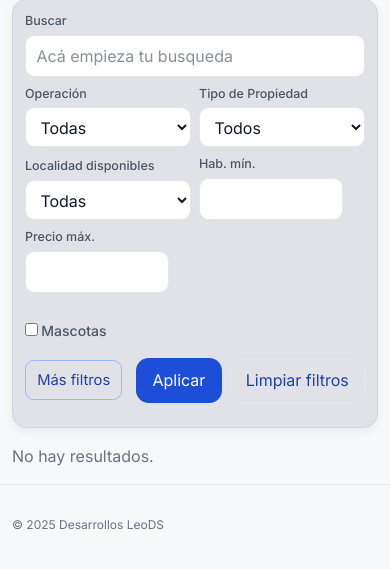
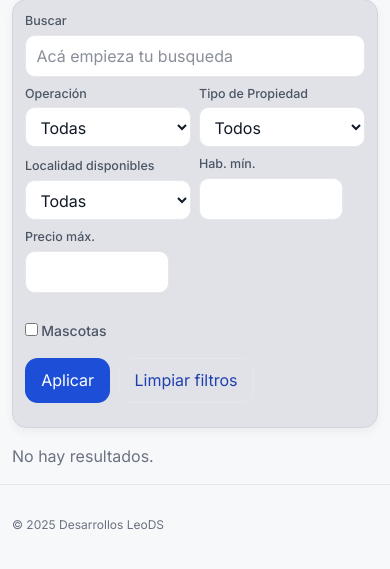
Before and after one commit to LeoDaSilva31/proyecto_django_inmobiliaria, a Django app: page /buscar/ in a window 390 px wide. Shown: the part 146-715 px from the top of the page. Run offline with Django 5.2, Linux system fonts and the light colour scheme; data that the repository does not hold is empty; some libraries are stand-ins or nearby versions.

Commit message:
saque la opcion mas filtros en mobile

```diff
--- a/django_inmobiliaria/templates/propiedades/_filters.html
+++ b/django_inmobiliaria/templates/propiedades/_filters.html
@@ -185,14 +185,6 @@
 
     {# CONTROLES (AL FINAL, JUNTOS) #}
     <div class="col-span-2 md:col-span-6 xl:col-span-8 flex items-center justify-between md:justify-end gap-2 mt-1">
-      {# Toggle “Más filtros” para mobile (placeholder) #}
-      <button type="button"
-              class="btn btn-outline btn-sm md:hidden toggle-adv"
-              data-toggle="#advFilters"
-              aria-expanded="false"
-              aria-controls="advFilters">
-        Más filtros
-      </button>
 
       <div class="flex items-center gap-2">
         <button id="filters-apply" class="btn btn-ghost" type="submit">
```
